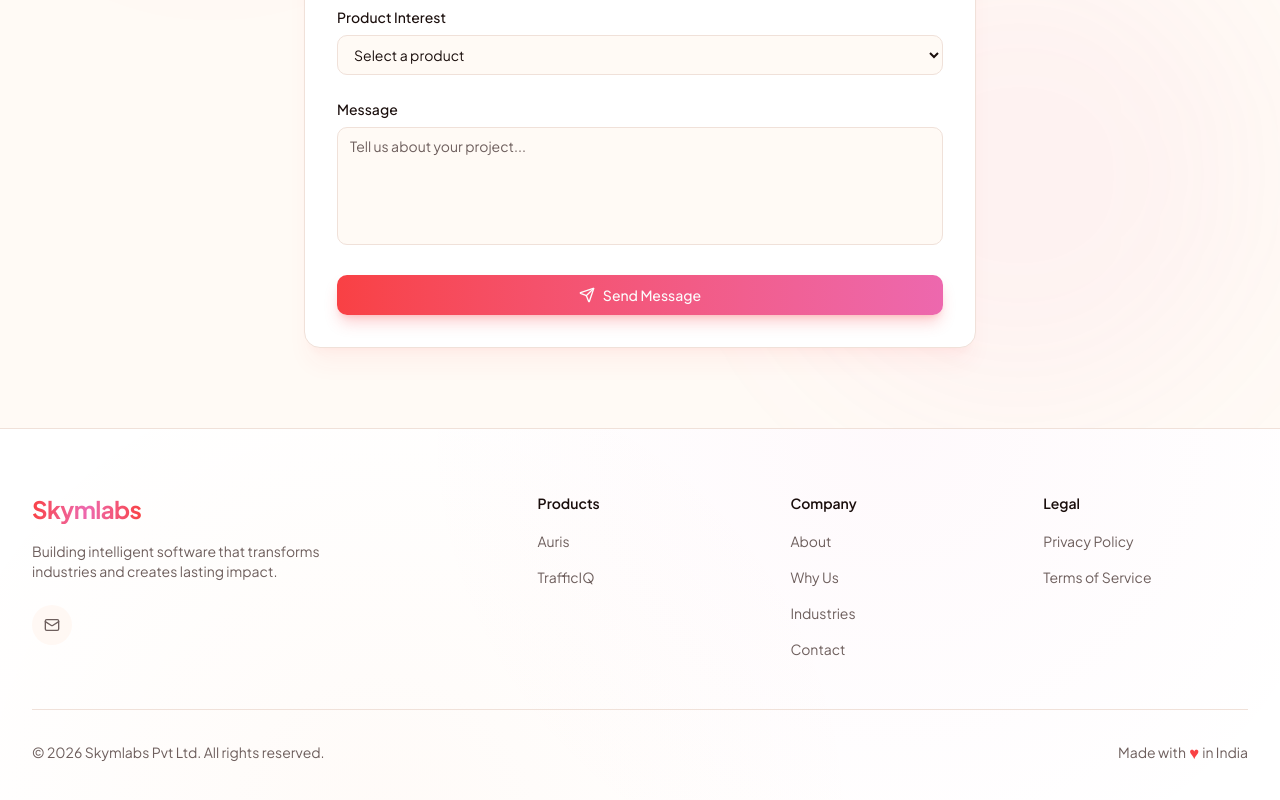
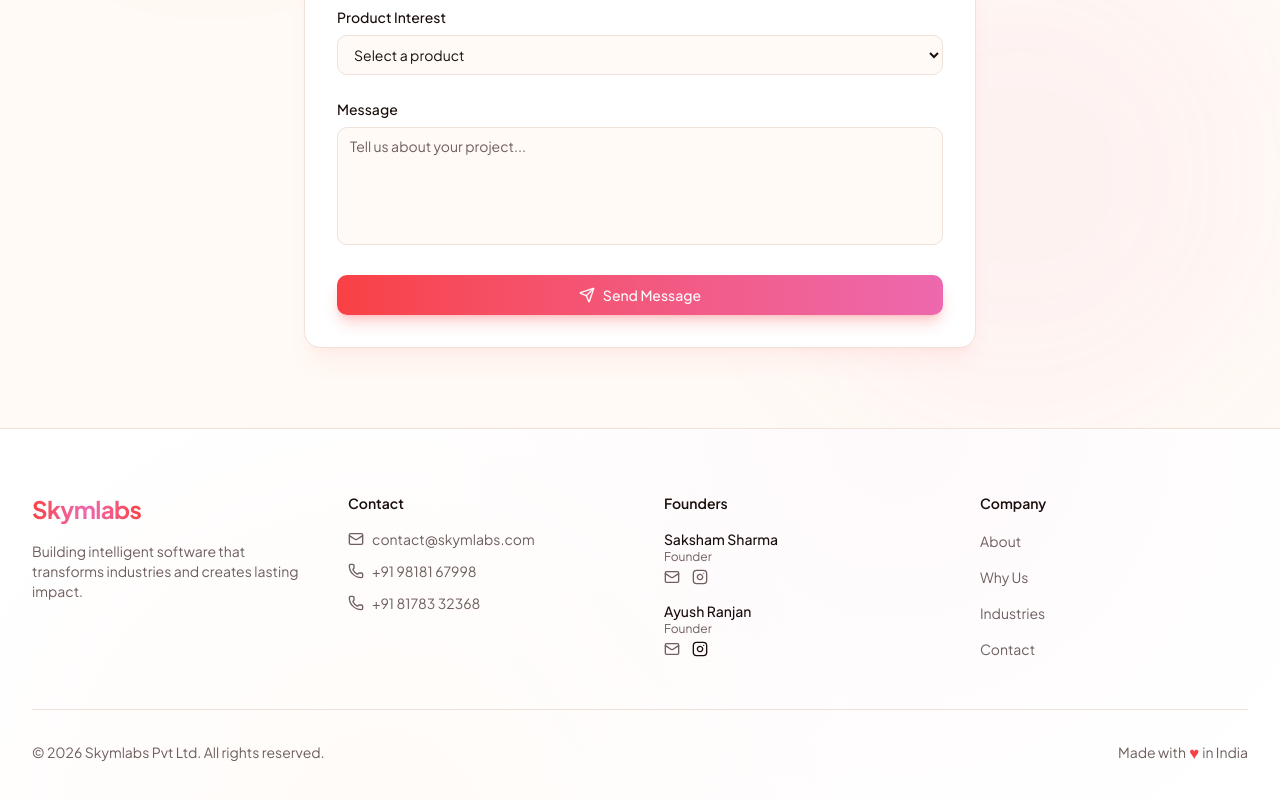
Before and after one commit to sakshamshh/WEBSITE, a Next.js app: page / in a window 1280 px wide. Shown: the part 3868-4668 px from the top of the page. Built offline with nearby package versions, Linux system fonts and the light colour scheme.

Commit message:
update footer with contact info and founders

```diff
--- a/components/footer.tsx
+++ b/components/footer.tsx
@@ -2,7 +2,7 @@
 
 import { motion, useInView } from "framer-motion"
 import { useRef } from "react"
-import { Mail, ArrowUpRight } from "lucide-react"
+import { Mail, ArrowUpRight, Phone, Instagram } from "lucide-react"
 
 const footerLinks = {
   Products: [
@@ -44,9 +44,10 @@ export function Footer() {
           variants={containerVariants}
           initial="hidden"
           animate={isInView ? "visible" : "hidden"}
-          className="grid grid-cols-1 md:grid-cols-5 gap-12"
+          className="grid grid-cols-1 md:grid-cols-2 lg:grid-cols-4 gap-12"
         >
-          <motion.div variants={itemVariants} className="md:col-span-2">
+          {/* Brand */}
+          <motion.div variants={itemVariants} className="md:col-span-2 lg:col-span-1">
             <motion.a
               href="#"
               className="inline-block text-2xl font-bold tracking-tight"
@@ -60,33 +61,70 @@ export function Footer() {
             <p className="mt-4 text-sm text-muted-foreground max-w-xs">
               Building intelligent software that transforms industries and creates lasting impact.
             </p>
-            <div className="flex gap-4 mt-6">
-              <motion.a
-                href="mailto:hello@skymlabs.com"
-                aria-label="Email"
-                initial={{ opacity: 0, scale: 0 }}
-                animate={isInView ? { opacity: 1, scale: 1 } : { opacity: 0, scale: 0 }}
-                transition={{ delay: 0.3, type: "spring", stiffness: 500, damping: 30 }}
-                whileHover={{ scale: 1.2, rotate: 5 }}
-                whileTap={{ scale: 0.9 }}
-                className="w-10 h-10 rounded-full bg-secondary/50 flex items-center justify-center text-muted-foreground hover:text-primary hover:bg-primary/10 transition-colors"
-              >
-                <Mail className="w-4 h-4" />
-              </motion.a>
-            </div>
           </motion.div>
 
-          {Object.entries(footerLinks).map(([category, links], categoryIndex) => (
-            <motion.div key={category} variants={itemVariants}>
-              <h3 className="text-sm font-semibold text-foreground mb-4">{category}</h3>
+          {/* Contact */}
+          <motion.div variants={itemVariants}>
+            <h3 className="text-sm font-semibold text-foreground mb-4">Contact</h3>
             <ul className="space-y-3">
-                {links.map((link, linkIndex) => (
-                  <motion.li
-                    key={link.name}
-                    initial={{ opacity: 0, x: -10 }}
-                    animate={isInView ? { opacity: 1, x: 0 } : { opacity: 0, x: -10 }}
-                    transition={{ delay: 0.2 + categoryIndex * 0.1 + linkIndex * 0.05 }}
-                  >
+              <li>
+                <a href="mailto:contact@skymlabs.com" className="flex items-center gap-2 text-sm text-muted-foreground hover:text-primary transition-colors">
+                  <Mail className="w-4 h-4" />
+                  contact@skymlabs.com
+                </a>
+              </li>
+              <li>
+                <a href="tel:+919818167998" className="flex items-center gap-2 text-sm text-muted-foreground hover:text-primary transition-colors">
+                  <Phone className="w-4 h-4" />
+                  +91 98181 67998
+                </a>
+              </li>
+              <li>
+                <a href="tel:+918178332368" className="flex items-center gap-2 text-sm text-muted-foreground hover:text-primary transition-colors">
+                  <Phone className="w-4 h-4" />
+                  +91 81783 32368
+                </a>
+              </li>
+            </ul>
+          </motion.div>
+
+          {/* Founders */}
+          <motion.div variants={itemVariants}>
+            <h3 className="text-sm font-semibold text-foreground mb-4">Founders</h3>
+            <ul className="space-y-4">
+              <li>
+                <p className="text-sm font-medium text-foreground">Saksham Sharma</p>
+                <p className="text-xs text-muted-foreground mb-1">Founder</p>
+                <div className="flex items-center gap-3">
+                  <a href="mailto:saksham@skymlabs.com" className="text-muted-foreground hover:text-primary transition-colors">
+                    <Mail className="w-4 h-4" />
+                  </a>
+                  <a href="https://www.instagram.com/sakshamsh" target="_blank" rel="noopener noreferrer" className="text-muted-foreground hover:text-primary transition-colors">
+                    <Instagram className="w-4 h-4" />
+                  </a>
+                </div>
+              </li>
+              <li>
+                <p className="text-sm font-medium text-foreground">Ayush Ranjan</p>
+                <p className="text-xs text-muted-foreground mb-1">Founder</p>
+                <div className="flex items-center gap-3">
+                  <a href="mailto:ayush@skymlabs.com" className="text-muted-foreground hover:text-primary transition-colors">
+                    <Mail className="w-4 h-4" />
+                  </a>
+                  <a href="https://www.instagram.com/_._x__7" target="_blank" rel="noopener noreferrer" className="text-muted-forearding hover:text-primary transition-colors">
+                    <Instagram className="w-4 h-4" />
+                  </a>
+                </div>
+              </li>
+            </ul>
+          </motion.div>
+
+          {/* Links */}
+          <motion.div variants={itemVariants}>
+            <h3 className="text-sm font-semibold text-foreground mb-4">Company</h3>
+            <ul className="space-y-3">
+              {footerLinks.Company.map((link) => (
+                <li key={link.name}>
                   <motion.a
                     href={link.href}
                     className="group text-sm text-muted-foreground hover:text-primary transition-colors inline-flex items-center gap-1"
@@ -95,11 +133,10 @@ export function Footer() {
                     {link.name}
                     <ArrowUpRight className="w-3 h-3 opacity-0 group-hover:opacity-100" />
                   </motion.a>
-                  </motion.li>
+                </li>
               ))}
             </ul>
           </motion.div>
-          ))}
         </motion.div>
 
         <motion.div
```
Lines whose indentation alone changed are shown as unchanged.
